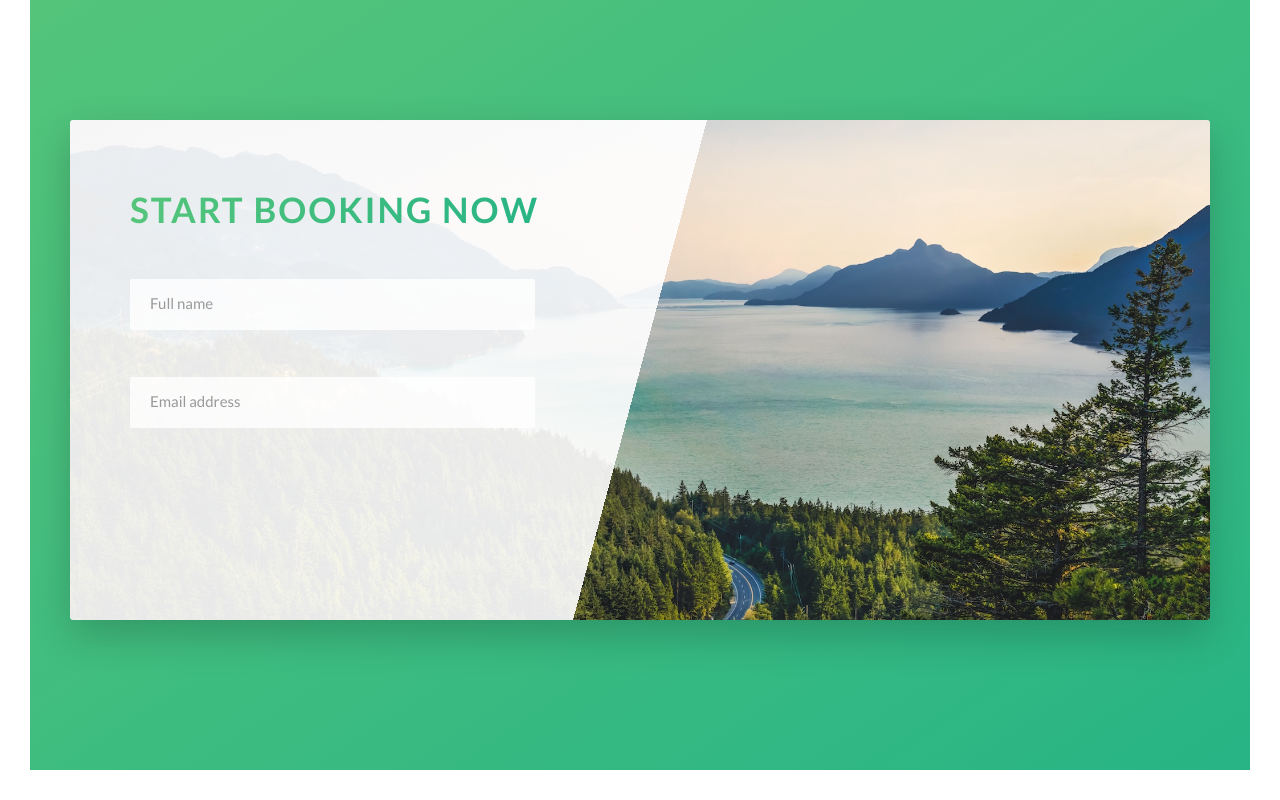
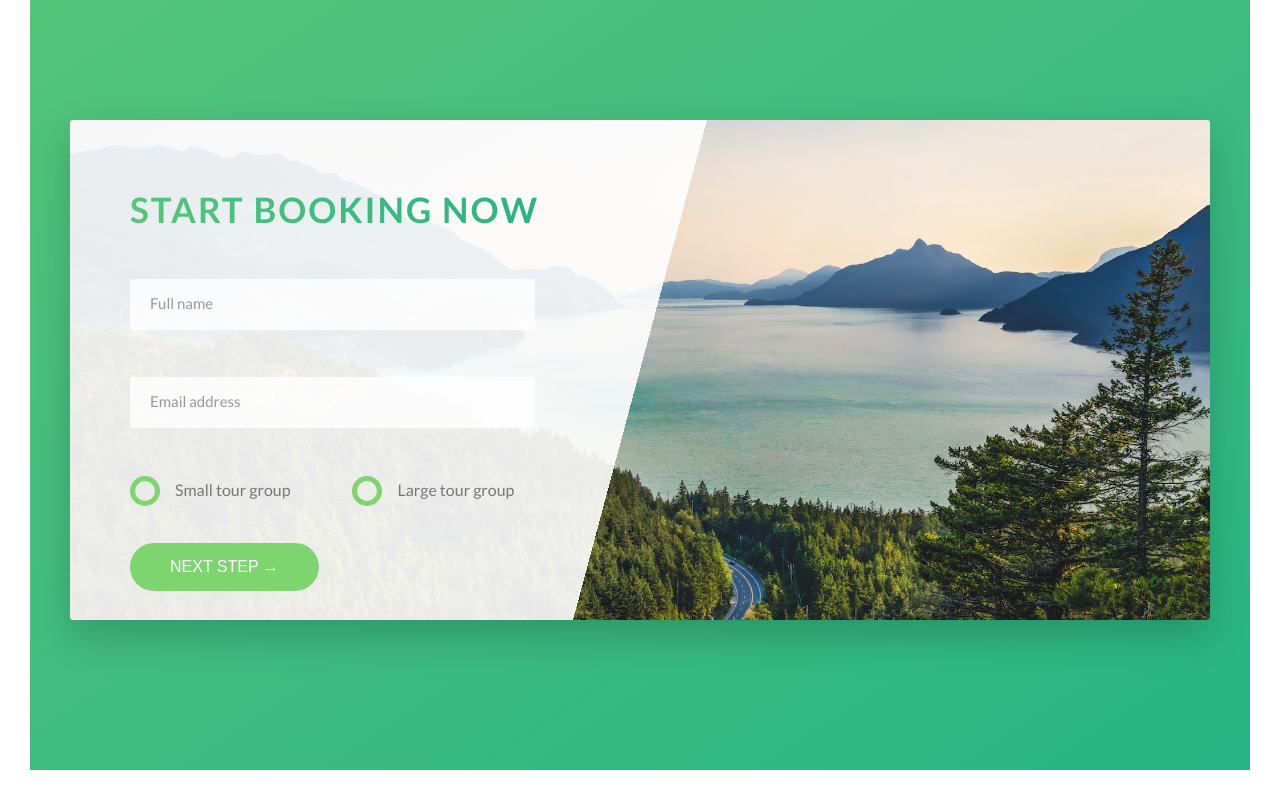
Before and after one commit to Hertzian/practices-html-css-sass, a website: page natoursProject/index.html in a window 1280 px wide. Shown: the part 4489-5289 px from the top of the page. Drawn offline with Linux system fonts and the light colour scheme.

Commit message:
added important to all utils, tweaked _button.scss to work with anchors&buttons, radio buttons styling

```diff
--- a/natoursProject/index.html
+++ b/natoursProject/index.html
@@ -341,6 +341,37 @@
                   />
                   <label for="email" class="form__label">Email address</label>
                 </div>
+
+                <div class="form__group u-margin-bottom-medium">
+                  <div class="form__radio-group">
+                    <input
+                      id="small"
+                      type="radio"
+                      class="form__radio-input"
+                      name="size"
+                    />
+                    <label for="small" class="form__radio-label">
+                      <span class="form__radio-button"></span>
+                      Small tour group
+                    </label>
+                  </div>
+                  <div class="form__radio-group">
+                    <input
+                      id="large"
+                      type="radio"
+                      class="form__radio-input"
+                      name="size"
+                    />
+                    <label for="large" class="form__radio-label">
+                      <span class="form__radio-button"></span>
+                      Large tour group
+                    </label>
+                  </div>
+                </div>
+
+                <div class="form__group">
+                  <button class="btn btn--green">Next step &rarr;</button>
+                </div>
               </form>
             </div>
           </div>
--- a/natoursProject/sass/base/_utilities.scss
+++ b/natoursProject/sass/base/_utilities.scss
@@ -1,23 +1,23 @@
 .u-center-text {
-  text-align: center;
+  text-align: center !important;
 }
 
 .u-margin-bottom-big {
-  margin-bottom: 8rem;
+  margin-bottom: 8rem !important;
 }
 
 .u-margin-bottom-medium {
-  margin-bottom: 4rem;
+  margin-bottom: 4rem !important;
 }
 
 .u-margin-bottom-small {
-  margin-bottom: 1.5rem;
+  margin-bottom: 1.5rem !important;
 }
 
 .u-margin-top-big {
-  margin-top: 8rem;
+  margin-top: 8rem !important;
 }
 
 .u-margin-top-huge {
-  margin-top: 10rem;
+  margin-top: 10rem !important;
 }
--- a/natoursProject/sass/components/_button.scss
+++ b/natoursProject/sass/components/_button.scss
@@ -1,4 +1,5 @@
 .btn {
+  &,
   &:link,
   &:visited {
     text-transform: uppercase;
@@ -9,6 +10,10 @@
     transition: transform 0.2s;
     position: relative;
     font-size: $default-font-size;
+
+    // change for the <button> element
+    border: none;
+    cursor: pointer;
   }
 
   &:hover {
@@ -21,7 +26,9 @@
     }
   }
 
-  &:active {
+  &:active,
+  &:focus {
+    outline: none;
     transform: translateY(-1px);
     box-shadow: 0 0.5rem 1rem rgba($color-black, 0.2);
   }
--- a/natoursProject/sass/components/_form.scss
+++ b/natoursProject/sass/components/_form.scss
@@ -14,6 +14,7 @@
     border-bottom: 3px solid transparent;
     width: 90%;
     display: block;
+    transition: all 0.3s;
 
     &:focus {
       outline: none;
@@ -45,4 +46,50 @@
     visibility: hidden;
     transform: translateY(-4rem);
   }
+
+  &__radio-group {
+    width: 49%;
+    display: inline-block;
+  }
+
+  &__radio-input {
+    display: none;
+  }
+
+  &__radio-label {
+    font-size: $default-font-size;
+    cursor: pointer;
+    position: relative;
+    padding-left: 4.5rem;
+  }
+
+  &__radio-button {
+    height: 3rem;
+    width: 3rem;
+    border: 5px solid $color-primary;
+    border-radius: 50%;
+    display: inline-block;
+    position: absolute;
+    left: 0;
+    top: -0.4rem;
+
+    &::after {
+      content: '';
+      display: block;
+      height: 1.3rem;
+      width: 1.3rem;
+      border-radius: 50%;
+      position: absolute;
+      top: 50%;
+      left: 50%;
+      transform: translate(-50%, -50%);
+      background-color: $color-primary;
+      opacity: 0;
+      transition: opacity .2s;
+    }
+  }
+
+  &__radio-input:checked ~ &__radio-label &__radio-button::after {
+    opacity: 1;
+  }
 }
```
Also changed, not shown: natoursProject/css/style.css.
